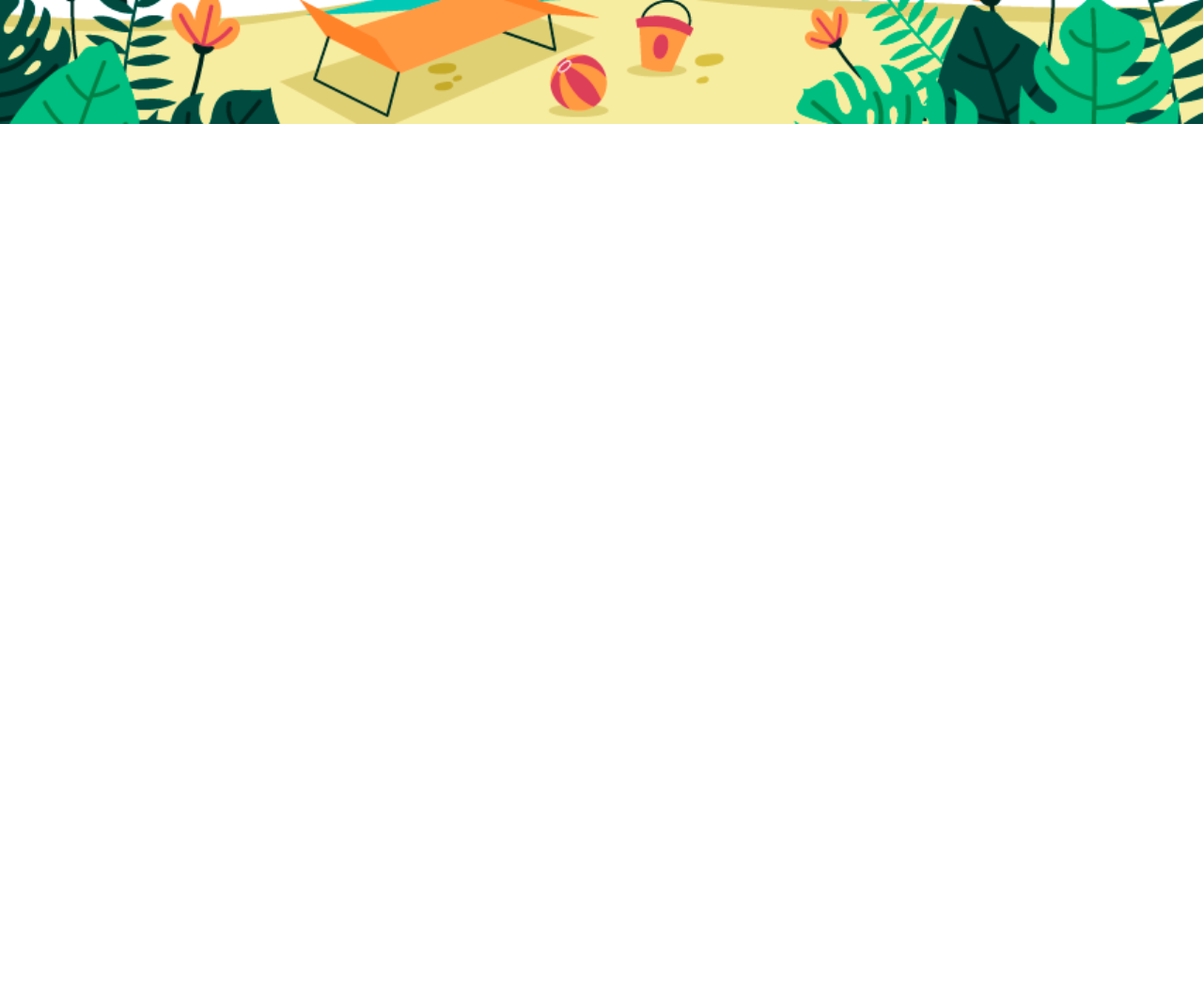
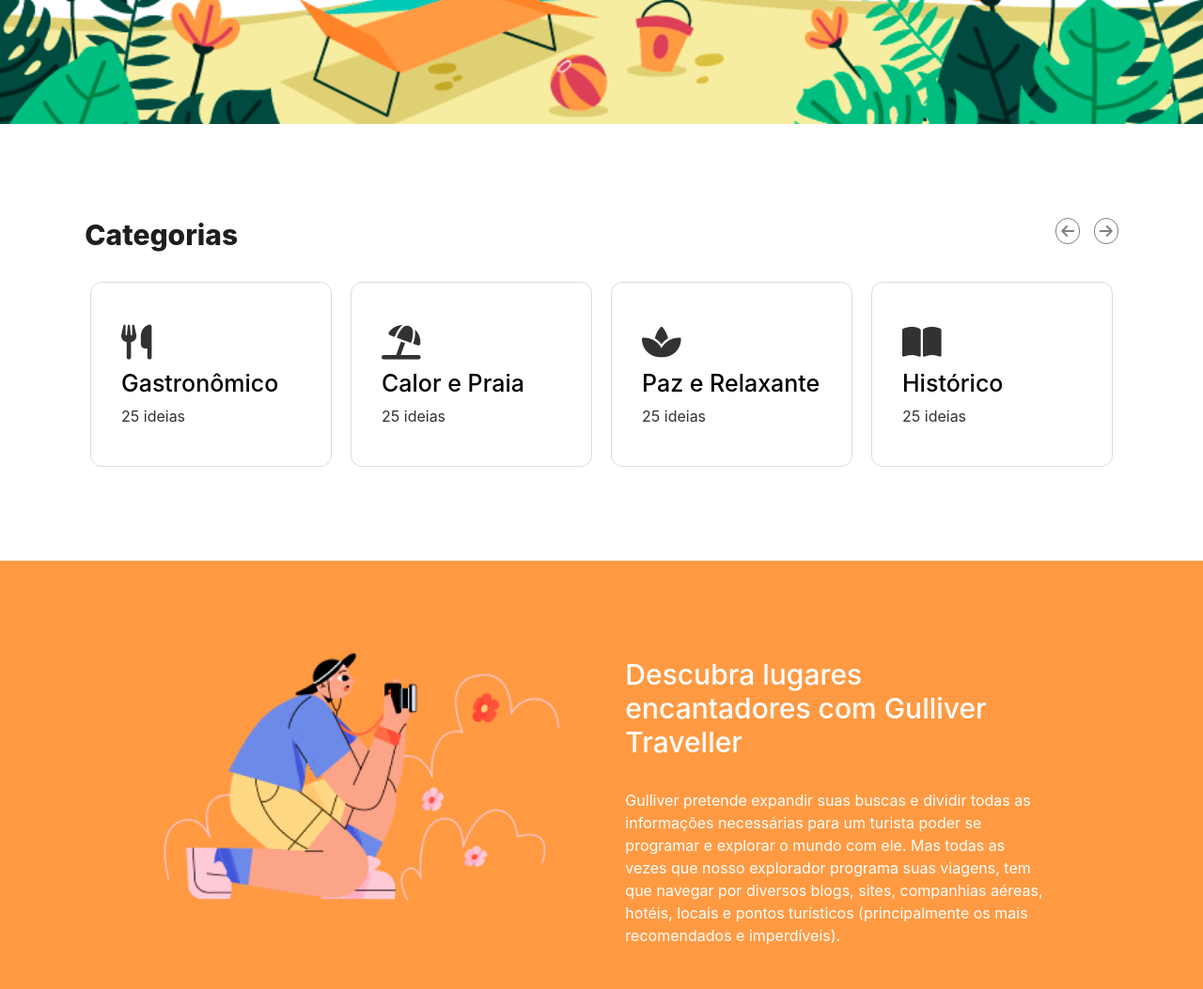
Before and after one commit to surykt/gulliver-traveller-bootstrap, a plain HTML site: page index.html in a window 1280 px wide. Shown: the part 500-1553 px from the top of the page at 94% size. Before the commit the page ends 800 px from the top, so only its background shows below. Drawn offline with nearby package versions, Linux system fonts and the light colour scheme; a web font is replaced by a local one.

Commit message:
commit categories

```diff
--- a/css/style.css
+++ b/css/style.css
@@ -1,3 +1,4 @@
+
 .menu-items {
     height: 169px;
 }
@@ -58,3 +59,99 @@
   top: 18px;
   left: 20px;
 }
+.fa-arrow-left:hover,
+.fa-arrow-right:hover {
+  color: #ff9a43;
+  border-color: #ff9a43;
+}
+
+a:hover {
+  color: #ff9a43;
+}
+
+.box-categoria:hover {
+  color: #ff9a43;
+  border-color: #ff9a43;
+}
+
+.categoria-text {
+  justify-content: center;
+  margin-top: 100px;
+}
+
+.categoria-text h3 {
+  font-size: 30px;
+  font-weight: 800;
+  color: #1e1e1e;
+  margin-bottom: 32px;
+}
+
+.fa-arrow-left {
+  color: gray;
+  border: 1px solid gray;
+  border-radius: 25px;
+  padding: 5px;
+  margin-left: 870px;
+}
+
+.fa-arrow-right {
+  color: gray;
+  border: 1px solid gray;
+  border-radius: 25px;
+  padding: 5px;
+  margin-left: 10px;
+}
+
+.box-categoria {
+  border: 1px solid rgb(221, 220, 220);
+  width: 257px;
+  height: 197px;
+  margin: 0 10px;
+  border-radius: 12px;
+  padding: 32px;
+  color: #323232;
+}
+
+.categorias {
+  color: gray;
+  margin-bottom: 100px;
+}
+
+.fa-utensils,
+.fa-umbrella-beach,
+.fa-spa,
+.fa-book-open {
+  padding-top: 20px;
+  font-size: 37px;
+}
+
+.titulo-categoria {
+  font-size: 25px;
+  color: black;
+  padding-top: 10px;
+}
+
+.descubra-text {
+  color: #ffffff;
+}
+
+.descubra-lugares {
+  width: 100%;
+  height: 456px;
+  background-color: #ff9a43;
+}
+
+.descubra-lugares img {
+  height: 270px;
+  margin-right: 30px;
+}
+
+.descubra-lugares h3 {
+  font-size: 30px;
+}
+
+.box {
+  width: 450px;
+  height: 250px;
+  margin: 10px;
+}
--- a/index.html
+++ b/index.html
@@ -11,6 +11,15 @@
         />
         <link rel="stylesheet" href="https://cdn.jsdelivr.net/npm/bootstrap@4.5.3/dist/css/bootstrap.min.css" integrity="sha384-TX8t27EcRE3e/ihU7zmQxVncDAy5uIKz4rEkgIXeMed4M0jlfIDPvg6uqKI2xXr2" crossorigin="anonymous">
         <link rel="stylesheet" href="./css/style.css">
+        <link
+        rel="stylesheet"
+        href="https://cdnjs.cloudflare.com/ajax/libs/font-awesome/6.4.2/css/all.min.css"
+        integrity="sha512-z3gLpd7yknf1YoNbCzqRKc4qyor8gaKU1qmn+CShxbuBusANI9QpRohGBreCFkKxLhei6S9CQXFEbbKuqLg0DA=="
+        crossorigin="anonymous"
+        referrerpolicy="no-referrer"
+      />
+
+
         <title>Gulliver - Traveller</title>
     </head>
     <body>
@@ -61,6 +70,58 @@
           </div>
         </section>
 
+        <div class="categoria-text d-flex ">
+          <h3>Categorias</h3>
+          <a href class=" ">
+            <i class="fa-solid fa-arrow-left"></i>
+            <i class="fa-solid fa-arrow-right"></i>
+          </a>
+        </div>
+
+        <div class="categorias d-flex text-center justify-content-center">
+          <a class="box-categoria d-flex align-items-start flex-column justify-content-center" href=" ">
+            <i class="fa-solid fa-utensils"></i>
+            <h5 class="titulo-categoria">Gastronômico</h5>
+            <p>25 ideias</p>
+          </a>
+          <a class="box-categoria d-flex align-items-start flex-column justify-content-center" href=" ">
+            <i class="fa-solid fa-umbrella-beach"></i>
+            <h5 class="titulo-categoria">Calor e Praia</h5>
+            <p>25 ideias</p>
+          </a>
+          <a class="box-categoria d-flex align-items-start flex-column justify-content-center" href=" ">
+            <i class="fa-solid fa-spa"></i>
+            <h5 class="titulo-categoria">Paz e Relaxante</h5>
+            <p>25 ideias</p>
+          </a>
+          <a class="box-categoria d-flex align-items-start flex-column justify-content-center" href=" ">
+            <i class="fa-solid fa-book-open"></i>
+            <h5 class="titulo-categoria">Histórico</h5>
+            <p>25 ideias</p>
+          </a>
+        </div>
+
+        <div class="descubra-lugares justify-content-center d-flex align-items-center">
+          <img
+            src="./assets/images/ilustração pessoa 1.png"
+            class="gulliver-imagem"
+            alt="imagem desenho Gulliver"
+          />
+
+          <div class="descubra-text box d-flex text-start flex-column ">
+            <h3>Descubra lugares encantadores com Gulliver Traveller</h3>
+            <br />
+            <p>
+              Gulliver pretende expandir suas buscas e dividir todas as
+              informações necessárias para um turista poder se programar e
+              explorar o mundo com ele. Mas todas as vezes que nosso explorador
+              programa suas viagens, tem que navegar por diversos blogs, sites,
+              companhias aéreas, hotéis, locais e pontos turísticos
+              (principalmente os mais recomendados e imperdíveis).
+            </p>
+          </div>
+        </div>
+
         <script src="https://code.jquery.com/jquery-3.5.1.slim.min.js" integrity="sha384-DfXdz2htPH0lsSSs5nCTpuj/zy4C+OGpamoFVy38MVBnE+IbbVYUew+OrCXaRkfj" crossorigin="anonymous"></script>
         <script src="https://cdn.jsdelivr.net/npm/bootstrap@4.5.3/dist/js/bootstrap.bundle.min.js" integrity="sha384-ho+j7jyWK8fNQe+A12Hb8AhRq26LrZ/JpcUGGOn+Y7RsweNrtN/tE3MoK7ZeZDyx" crossorigin="anonymous"></script>
     </body>
```
Also changed, not shown: assets/images/ilustração pessoa 1.png (added).
